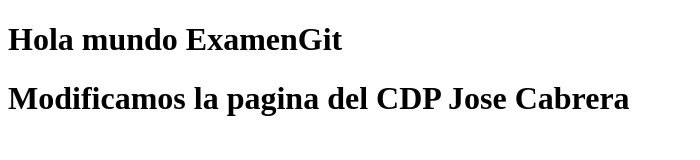
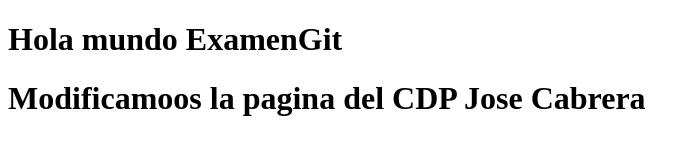
Before and after one commit to AlejandroParrado/cdp-Jose-Cabrera, a plain HTML site: page index.html in a window 1280 px wide. Shown: the whole page, without its empty margins (0-700 px from the left). Drawn offline with Linux system fonts and the light colour scheme.

Commit message:
conflicto1

```diff
--- a/index.html
+++ b/index.html
@@ -7,6 +7,6 @@
 </head>
 <body>
     <h1>Hola mundo ExamenGit</h1>
-    <h1>Modificamos la pagina del CDP Jose Cabrera</h1>
+    <h1>Modificamoos la pagina del CDP Jose Cabrera</h1>
 </body>
 </html>
```
